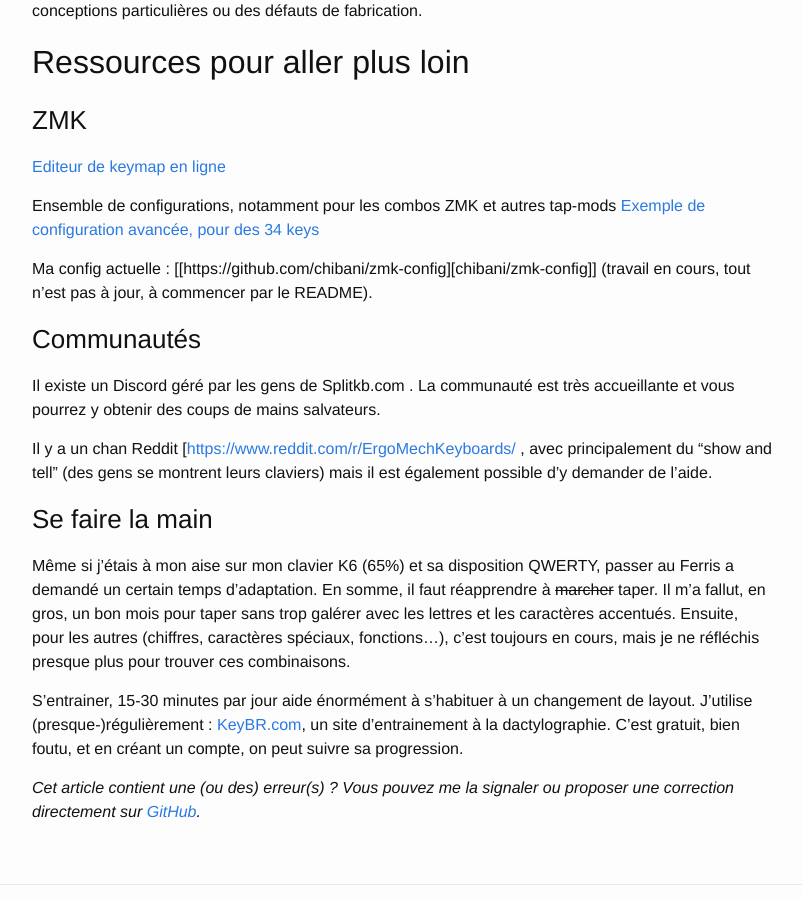
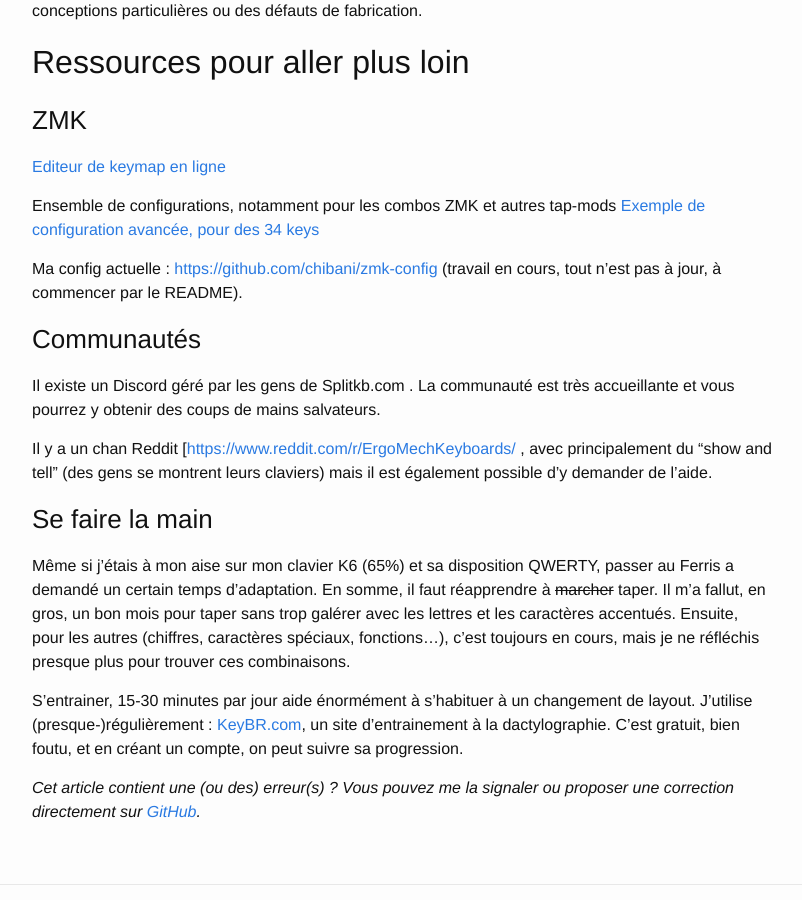
Before and after one commit to chibani/chibani.github.io, a Jekyll site: the page built from _posts/2025-03-01-clavier-bizarre.markdown, in a window 1280 px wide and 900 px high, scrolled down 2644 px. Shown: the whole window, without its empty margins (238-1040 px from the left). Built offline with Jekyll 4.4.1, drawn with Linux system fonts in a browser that asks for light colours.

Commit message:
Update 2025-03-01-clavier-bizarre.markdown

```diff
--- a/_posts/2025-03-01-clavier-bizarre.markdown
+++ b/_posts/2025-03-01-clavier-bizarre.markdown
@@ -91,7 +91,7 @@ On trouve aussi des copies pas bien chères sur AliExpress. Quelques revues sont
 Ensemble de configurations, notamment pour les combos ZMK et autres tap-mods
 [Exemple de configuration avancée, pour des 34 keys](https://github.com/urob/zmk-config)
 
-Ma config actuelle : [[https://github.com/chibani/zmk-config][chibani/zmk-config]] (travail en cours, tout n'est pas à jour, à commencer par le README).
+Ma config actuelle : [https://github.com/chibani/zmk-config](chibani/zmk-config) (travail en cours, tout n'est pas à jour, à commencer par le README).
 
 ### Communautés
 
```
